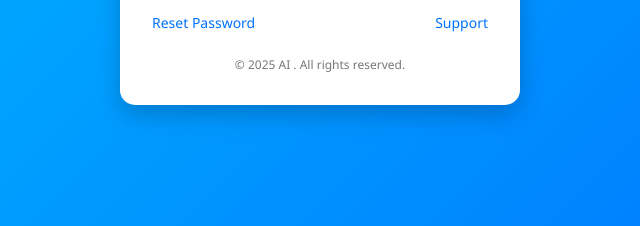
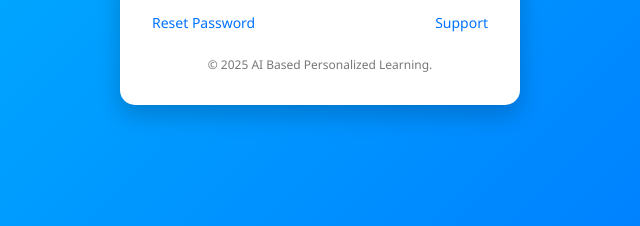
Before and after one commit to SubhadeepM6102002/AI-Based-Personalized-Learning, a plain HTML site: page index.html in a window 1280 px wide. Shown: the part 499-725 px from the top of the page, 320-960 px from the left. Drawn offline with Linux system fonts and the light colour scheme.

Commit message:
add ai based personalized learning

```diff
--- a/index.html
+++ b/index.html
@@ -29,7 +29,7 @@
     </div>
 
     <div class="footer">
-      © 2025 AI . All rights reserved.
+      © 2025 AI Based Personalized Learning.
     </div>
   </div>
 
```
